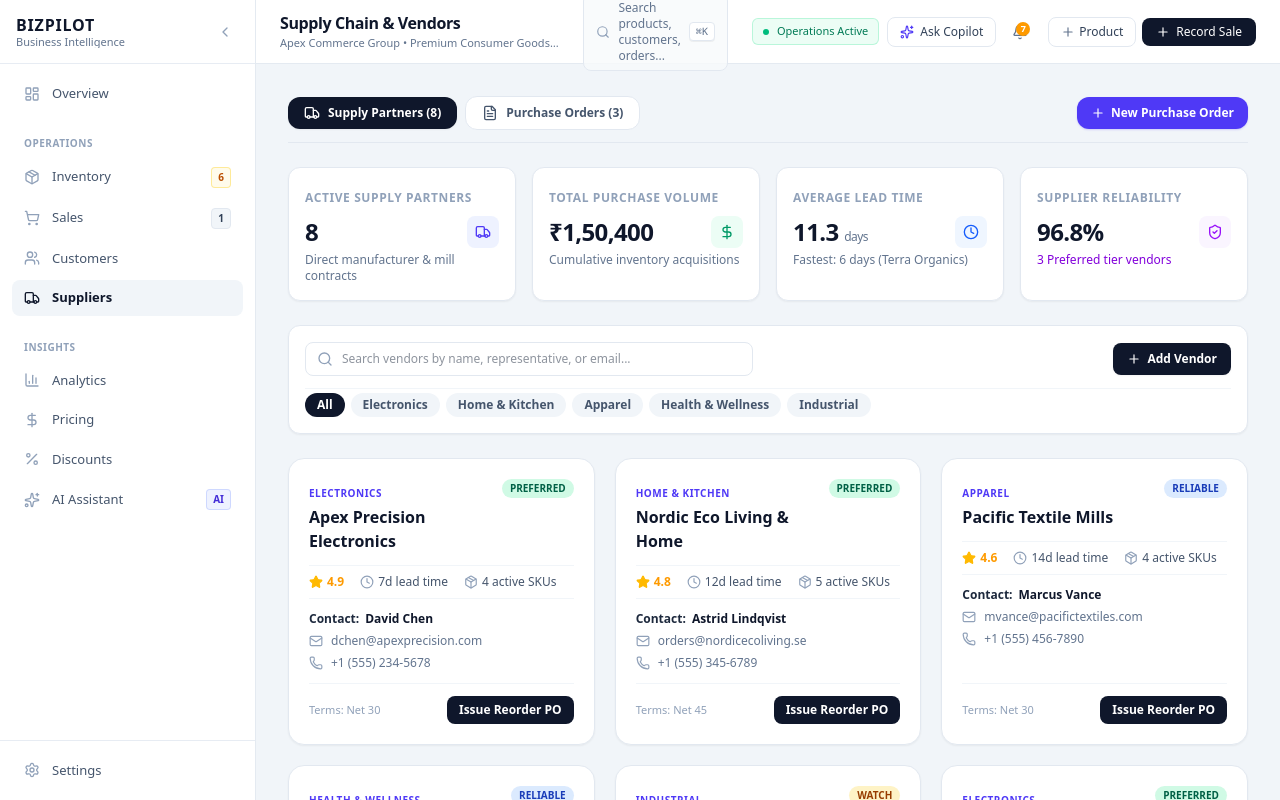
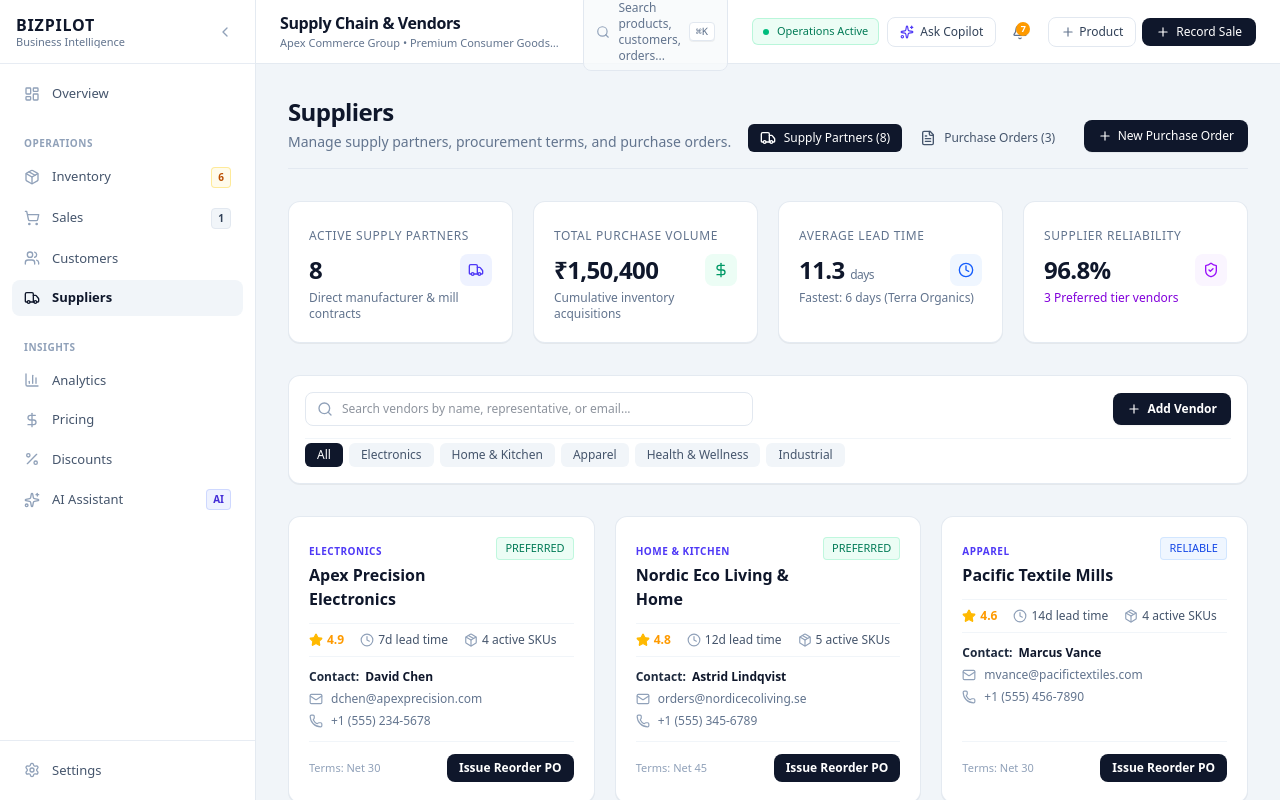
Before and after one commit to sepalsagar/BizNet, a React (Vite) app: page /suppliers in a window 1280 px wide. Built offline with nearby package versions, Linux system fonts and the light colour scheme.

Commit message:
Refine customer and supplier UI

```diff
--- a/src/components/suppliers/PurchaseOrderDetailsModal.tsx
+++ b/src/components/suppliers/PurchaseOrderDetailsModal.tsx
@@ -74,13 +74,13 @@ export const PurchaseOrderDetailsModal: React.FC<PurchaseOrderDetailsModalProps>
       id="po-details-modal"
     >
       <div
-        className="w-full max-w-2xl bg-white rounded-2xl shadow-2xl border border-slate-200 overflow-hidden my-8"
+        className="w-full max-w-2xl bg-white rounded-xl shadow-xl border border-slate-200/90 overflow-hidden my-8"
         onClick={(e) => e.stopPropagation()}
       >
         {/* Header */}
-        <div className="flex items-center justify-between px-6 py-4 border-b border-slate-200 bg-slate-50">
+        <div className="flex items-center justify-between px-5 py-4 border-b border-slate-200/80 bg-white">
           <div className="flex items-center gap-3">
-            <div className="p-2 rounded-xl bg-indigo-100 text-indigo-700">
+            <div className="p-1.5 rounded-md bg-slate-100 text-slate-700">
               <FileText className="h-5 w-5" />
             </div>
             <div>
@@ -102,7 +102,7 @@ export const PurchaseOrderDetailsModal: React.FC<PurchaseOrderDetailsModalProps>
         </div>
 
         {/* Modal Body */}
-        <div className="p-6 space-y-5 text-xs max-h-[75vh] overflow-y-auto">
+        <div className="p-5 space-y-5 text-xs max-h-[75vh] overflow-y-auto">
           {/* Supplier and Logistics Strip */}
           <div className="p-4 rounded-xl bg-slate-50 border border-slate-200 grid grid-cols-2 sm:grid-cols-4 gap-3">
             <div>
--- a/src/components/suppliers/SuppliersView.tsx
+++ b/src/components/suppliers/SuppliersView.tsx
@@ -99,16 +99,22 @@ export const SuppliersView: React.FC = () => {
   };
 
   return (
-    <div className="space-y-6" id="bizpilot-suppliers-view">
-      {/* Top View Selector Tabs */}
-      <div className="flex items-center justify-between border-b border-slate-200 pb-3">
-        <div className="flex items-center gap-2">
+    <div className="space-y-8" id="bizpilot-suppliers-view">
+      {/* Page Header and View Selector */}
+      <div className="flex flex-col lg:flex-row lg:items-end justify-between gap-4 border-b border-slate-200/90 pb-4">
+        <div>
+          <h1 className="text-2xl font-bold tracking-tight text-slate-900 font-sans">Suppliers</h1>
+          <p className="text-sm text-slate-500 mt-1">
+            Manage supply partners, procurement terms, and purchase orders.
+          </p>
+        </div>
+        <div className="flex items-center gap-1.5 overflow-x-auto">
           <button
             onClick={() => setSubTab('vendors')}
-            className={`flex items-center gap-2 px-4 py-2 rounded-xl text-xs font-bold transition-all ${
+            className={`flex items-center gap-2 px-3 py-1.5 rounded-md text-xs font-medium whitespace-nowrap transition-colors ${
               subTab === 'vendors'
-                ? 'bg-slate-900 text-white shadow-xs'
-                : 'bg-white text-slate-600 hover:bg-slate-100 border border-slate-200'
+                ? 'bg-slate-900 text-white'
+                : 'bg-slate-100 text-slate-600 hover:bg-slate-200'
             }`}
           >
             <Truck className="h-4 w-4" />
@@ -116,10 +122,10 @@ export const SuppliersView: React.FC = () => {
           </button>
           <button
             onClick={() => setSubTab('orders')}
-            className={`flex items-center gap-2 px-4 py-2 rounded-xl text-xs font-bold transition-all ${
+            className={`flex items-center gap-2 px-3 py-1.5 rounded-md text-xs font-medium whitespace-nowrap transition-colors ${
               subTab === 'orders'
-                ? 'bg-slate-900 text-white shadow-xs'
-                : 'bg-white text-slate-600 hover:bg-slate-100 border border-slate-200'
+                ? 'bg-slate-900 text-white'
+                : 'bg-slate-100 text-slate-600 hover:bg-slate-200'
             }`}
           >
             <FileText className="h-4 w-4" />
@@ -129,7 +135,7 @@ export const SuppliersView: React.FC = () => {
 
         <button
           onClick={() => handleOpenCreatePO()}
-          className="flex items-center gap-1.5 px-3.5 py-2 rounded-xl bg-indigo-600 hover:bg-indigo-700 text-white text-xs font-semibold shadow-xs shadow-indigo-600/20 transition-all"
+          className="inline-flex items-center gap-1.5 px-3.5 py-2 rounded-lg bg-slate-900 hover:bg-slate-800 text-white text-xs font-medium transition-colors shadow-2xs"
         >
           <Plus className="h-3.5 w-3.5" />
           <span>New Purchase Order</span>
@@ -138,7 +144,7 @@ export const SuppliersView: React.FC = () => {
 
       {/* PO Success Banner */}
       {poSuccessBanner && (
-        <div className="p-3.5 rounded-xl bg-emerald-50 border border-emerald-200 text-emerald-800 flex items-center justify-between text-xs font-semibold animate-fade-in">
+        <div className="p-3 rounded-lg bg-emerald-50 border border-emerald-200 text-emerald-800 flex items-center justify-between text-xs font-semibold animate-fade-in">
           <div className="flex items-center gap-2">
             <CheckCircle2 className="h-4 w-4 text-emerald-600 shrink-0" />
             <span>{poSuccessBanner}</span>
@@ -158,9 +164,9 @@ export const SuppliersView: React.FC = () => {
       ) : (
         <>
           {/* Supplier KPIs Strip */}
-          <div className="grid grid-cols-1 sm:grid-cols-2 lg:grid-cols-4 gap-4">
-            <div className="p-4 rounded-xl bg-white border border-slate-200 shadow-xs">
-              <span className="text-xs font-bold uppercase tracking-wider text-slate-400">Active Supply Partners</span>
+          <div className="grid grid-cols-1 sm:grid-cols-2 lg:grid-cols-4 gap-4 sm:gap-5">
+            <div className="p-5 rounded-xl bg-white border border-slate-200/90 shadow-2xs">
+              <span className="text-xs font-medium uppercase tracking-wider text-slate-500">Active Supply Partners</span>
               <div className="flex items-center justify-between mt-2">
                 <h3 className="text-2xl font-black text-slate-900 tracking-tight">{suppliers.length}</h3>
                 <div className="p-2 rounded-lg bg-indigo-50 text-indigo-600">
@@ -170,8 +176,8 @@ export const SuppliersView: React.FC = () => {
               <p className="text-xs text-slate-500 mt-1">Direct manufacturer & mill contracts</p>
             </div>
 
-            <div className="p-4 rounded-xl bg-white border border-slate-200 shadow-xs">
-              <span className="text-xs font-bold uppercase tracking-wider text-slate-400">Total Purchase Volume</span>
+            <div className="p-5 rounded-xl bg-white border border-slate-200/90 shadow-2xs">
+              <span className="text-xs font-medium uppercase tracking-wider text-slate-500">Total Purchase Volume</span>
               <div className="flex items-center justify-between mt-2">
                 <h3 className="text-2xl font-black text-slate-900 tracking-tight">
                   {formatCurrency(totalPurchases)}
@@ -183,8 +189,8 @@ export const SuppliersView: React.FC = () => {
               <p className="text-xs text-slate-500 mt-1">Cumulative inventory acquisitions</p>
             </div>
 
-            <div className="p-4 rounded-xl bg-white border border-slate-200 shadow-xs">
-              <span className="text-xs font-bold uppercase tracking-wider text-slate-400">Average Lead Time</span>
+            <div className="p-5 rounded-xl bg-white border border-slate-200/90 shadow-2xs">
+              <span className="text-xs font-medium uppercase tracking-wider text-slate-500">Average Lead Time</span>
               <div className="flex items-center justify-between mt-2">
                 <h3 className="text-2xl font-black text-slate-900 tracking-tight">
                   {avgLeadTime} <span className="text-xs font-normal text-slate-500">days</span>
@@ -196,8 +202,8 @@ export const SuppliersView: React.FC = () => {
               <p className="text-xs text-slate-500 mt-1">Fastest: 6 days (Terra Organics)</p>
             </div>
 
-            <div className="p-4 rounded-xl bg-white border border-slate-200 shadow-xs">
-              <span className="text-xs font-bold uppercase tracking-wider text-slate-400">Supplier Reliability</span>
+            <div className="p-5 rounded-xl bg-white border border-slate-200/90 shadow-2xs">
+              <span className="text-xs font-medium uppercase tracking-wider text-slate-500">Supplier Reliability</span>
               <div className="flex items-center justify-between mt-2">
                 <h3 className="text-2xl font-black text-slate-900 tracking-tight">96.8%</h3>
                 <div className="p-2 rounded-lg bg-purple-50 text-purple-600">
@@ -211,7 +217,7 @@ export const SuppliersView: React.FC = () => {
           </div>
 
           {/* Control Ribbon */}
-          <div className="p-4 rounded-xl bg-white border border-slate-200 shadow-xs space-y-3">
+          <div className="rounded-xl bg-white border border-slate-200/90 p-4 shadow-2xs space-y-3">
             <div className="flex flex-col sm:flex-row sm:items-center justify-between gap-3">
               <div className="relative flex-1 max-w-md">
                 <Search className="absolute left-3 top-1/2 -translate-y-1/2 h-4 w-4 text-slate-400" />
@@ -239,7 +245,7 @@ export const SuppliersView: React.FC = () => {
                 <button
                   key={cat}
                   onClick={() => setCategoryFilter(cat)}
-                  className={`px-3 py-1 rounded-full text-xs font-semibold whitespace-nowrap transition-all ${
+                    className={`px-3 py-1 rounded-md text-xs font-medium whitespace-nowrap transition-colors ${
                     categoryFilter === cat
                       ? 'bg-slate-900 text-white'
                       : 'bg-slate-100 text-slate-600 hover:bg-slate-200'
@@ -258,7 +264,7 @@ export const SuppliersView: React.FC = () => {
               return (
                 <div
                   key={s.id}
-                  className="p-5 rounded-2xl bg-white border border-slate-200 shadow-xs hover:border-slate-300 hover:shadow-sm transition-all flex flex-col justify-between"
+                  className="p-5 rounded-xl bg-white border border-slate-200/90 shadow-2xs hover:border-slate-300 transition-colors flex flex-col justify-between"
                 >
                   <div>
                     {/* Header */}
@@ -269,12 +275,12 @@ export const SuppliersView: React.FC = () => {
                         </span>
                         <h4 className="text-base font-bold text-slate-900 mt-0.5">{s.name}</h4>
                       </div>
-                      <span className={`px-2 py-0.5 rounded-full text-[10px] font-bold shrink-0 ${
+                        <span className={`px-2 py-0.5 rounded text-[11px] font-medium shrink-0 border ${
                         s.status === 'preferred'
-                          ? 'bg-emerald-100 text-emerald-800'
+                          ? 'bg-emerald-50 text-emerald-700 border-emerald-200/60'
                           : s.status === 'reliable'
-                          ? 'bg-blue-100 text-blue-800'
-                          : 'bg-amber-100 text-amber-800'
+                          ? 'bg-blue-50 text-blue-700 border-blue-200/60'
+                          : 'bg-amber-50 text-amber-700 border-amber-200/60'
                       }`}>
                         {s.status.toUpperCase()}
                       </span>
@@ -346,17 +352,17 @@ export const SuppliersView: React.FC = () => {
       {isAddModalOpen && (
         <div className="fixed inset-0 z-50 flex items-center justify-center p-4 bg-slate-900/50 backdrop-blur-xs">
           <div
-            className="w-full max-w-lg bg-white rounded-2xl shadow-2xl border border-slate-200 overflow-hidden"
+            className="w-full max-w-lg bg-white rounded-xl shadow-xl border border-slate-200/90 overflow-hidden"
             onClick={(e) => e.stopPropagation()}
           >
-            <div className="flex items-center justify-between px-6 py-4 border-b border-slate-200 bg-slate-50">
+            <div className="flex items-center justify-between px-5 py-4 border-b border-slate-200/80 bg-white">
               <h3 className="text-base font-bold text-slate-900">Register Supply Vendor</h3>
               <button onClick={() => setIsAddModalOpen(false)} className="p-1 rounded text-slate-400 hover:text-slate-600">
                 <X className="h-5 w-5" />
               </button>
             </div>
 
-            <form onSubmit={handleAddSubmit} className="p-6 space-y-4 text-xs">
+            <form onSubmit={handleAddSubmit} className="p-5 space-y-4 text-xs">
               <div>
                 <label className="block font-bold uppercase tracking-wider text-slate-600 mb-1">Company / Vendor Name *</label>
                 <input
```
Also changed, not shown: src/components/customers/CustomersView.tsx (+47 -37 lines), src/components/suppliers/CreatePurchaseOrderModal.tsx (+4 -4 lines), src/components/suppliers/PurchaseOrdersLedger.tsx (+14 -14 lines), 1 other file (tests, documents, lock files or other folders).
